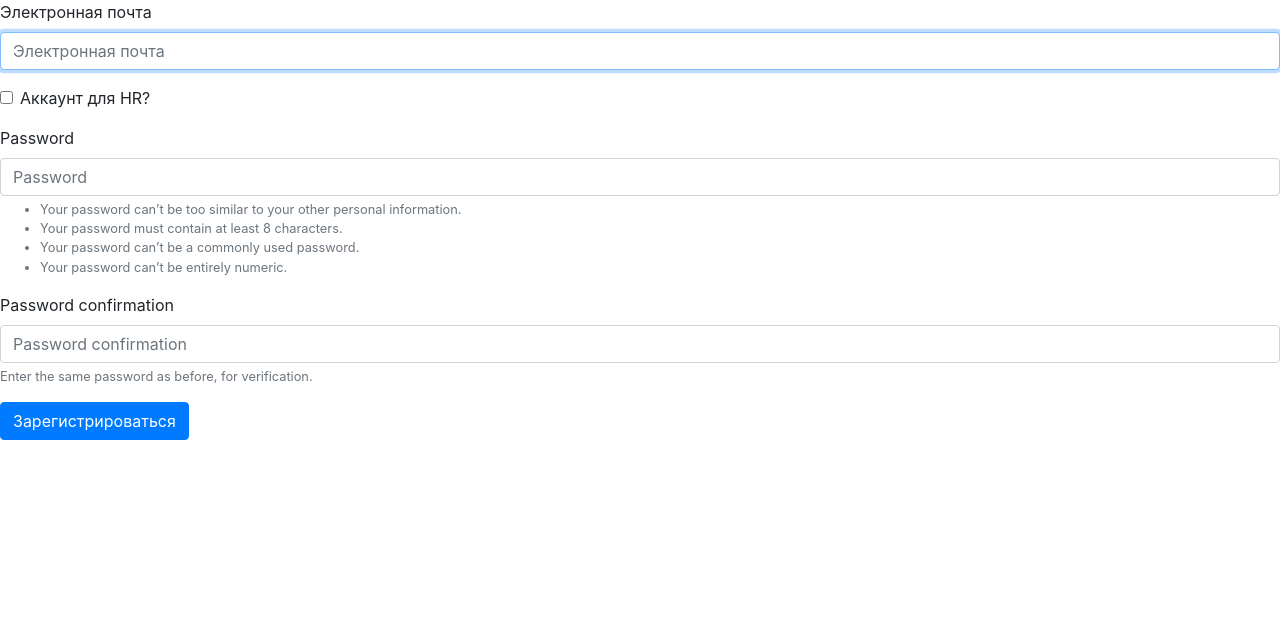
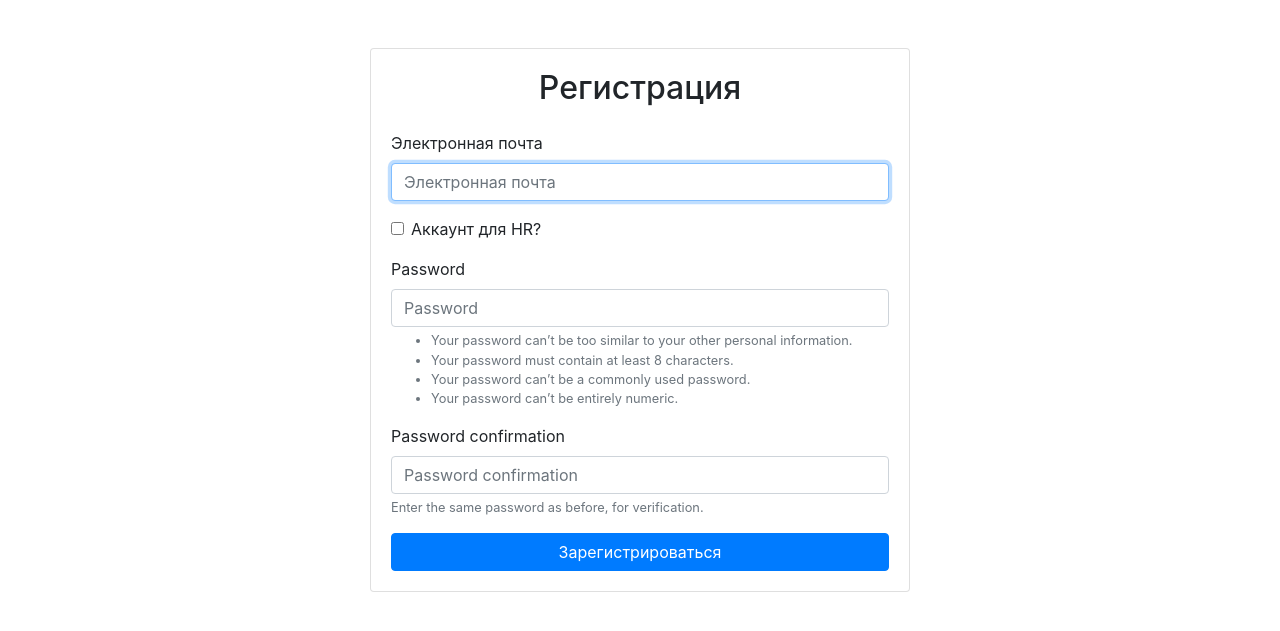
Before and after one commit to zibestr/PersonScout, a Django app: page /register in a window 1280 px wide. Shown: the top 631 px of the page. Run offline with Django 5.2, Linux system fonts and the light colour scheme; parts of the project's set-up code (start-up, migrations or seed data) failed here and were passed over; some libraries are stand-ins or nearby versions.

Commit message:
Окончательная версия

```diff
--- a/project/login/templates/login/register.html
+++ b/project/login/templates/login/register.html
@@ -3,16 +3,27 @@
 {% bootstrap_css %}
 {% bootstrap_javascript jquery='full' %}
 {% bootstrap_messages %}
+
 {% block main %}
+<div class="container">
+  <div class="row justify-content-center">
+    <div class="col-md-6">
+      <div class="card shadow-sm mt-5">
+        <div class="card-body">
+          <h2 class="card-title text-center mb-4">Регистрация</h2>
           {{ form.errors }}
           <form method="post" class="form">
             {% csrf_token %}
             {% bootstrap_form form %}
-  {% buttons %}
-    <button type="submit" class="btn btn-primary">
+            <div class="text-center">
+              <button type="submit" class="btn btn-primary btn-block">
                 Зарегистрироваться
               </button>
-  {% endbuttons %}
+            </div>
           </form>
-
+        </div>
+      </div>
+    </div>
+  </div>
+</div>
 {% endblock %}
--- a/project/login/views.py
+++ b/project/login/views.py
@@ -72,9 +72,9 @@ def account_view(request, pk):
     return render(request, 'video_app/index.html',
                   {'form': form,
                    'specialities': Speciality.objects.all(),
-                   'mbti': OCEAN2MBTI(request.user.video.vector.tolist()) if request.user.video is not None
+                   'mbti': OCEAN2MBTI(request.user.video.vector.tolist())[1] if request.user.video is not None
                                       else None,
-                   'ocean': request.user.video.vector.tolist() if request.user.video is not None else None})
+                   'ocean': list(map(lambda x: int(x * 10 + 0.5), request.user.video.vector.tolist())) if request.user.video is not None else None})
 
 
 class CustomAccountView(UpdateView):
--- a/project/video_app/static/video_app/js/radar-chart.js
+++ b/project/video_app/static/video_app/js/radar-chart.js
@@ -15,7 +15,7 @@ var radarChart = new Chart(ctx, {
         scales: {
             r: {
                 suggestedMin: 0,
-                suggestedMax: 1
+                suggestedMax: 10
             }
         }
     }
```
Also changed, not shown: project/video_app/templates/video_app/hr_main.html (+4 -3 lines), project/video_app/templates/video_app/index.html (+1 -8 lines), project/video_app/views.py (+9 -7 lines). Lines whose indentation alone changed are shown as unchanged.
